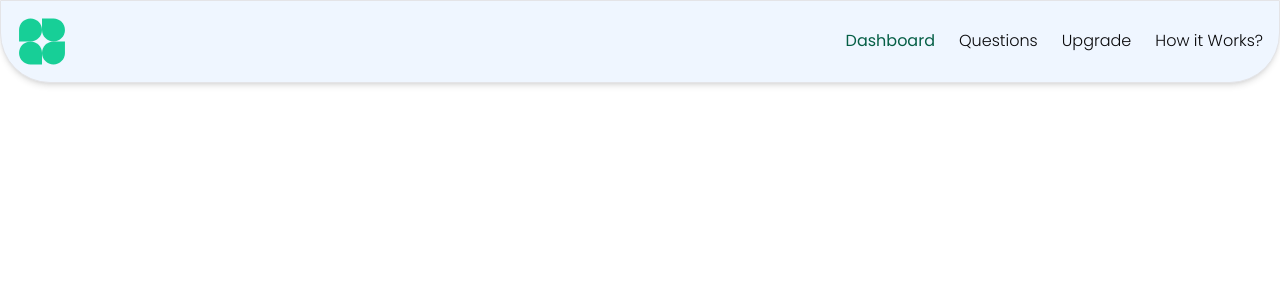
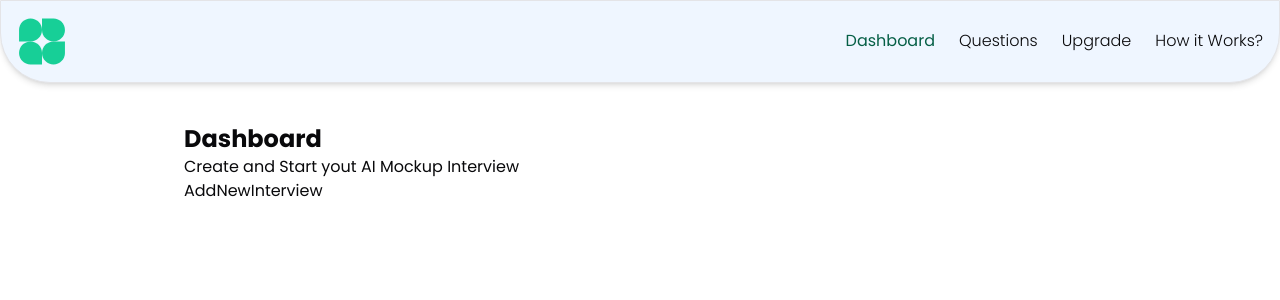
Before and after one commit to srishtisingh1407/ace-that, a Next.js app: page /dashboard in a window 1280 px wide. Shown: the top 300 px of the page. Built offline with nearby package versions, Linux system fonts and the light colour scheme; a web font is replaced by a local one.

Commit message:
dashboard add

```diff
--- /dev/null
+++ b/app/dashboard/_components/AddNewInterview.jsx
@@ -0,0 +1,9 @@
+import React from 'react'
+
+function AddNewInterview() {
+  return (
+    <div>AddNewInterview</div>
+  )
+}
+
+export default AddNewInterview
--- a/app/dashboard/layout.jsx
+++ b/app/dashboard/layout.jsx
@@ -6,7 +6,10 @@ function DashboardLayout({children}) {
   return (
     <div>
       <Header/>
-       {children}
+      <div className='mx-5 md:mx-20 lg:mx-36 ' >
+      {children}
+      </div>
+
     </div>
   )
 }
--- a/app/dashboard/page.jsx
+++ b/app/dashboard/page.jsx
@@ -1,13 +1,20 @@
 import React, { Children } from 'react'
 import Header from './_components/Header'
 import DashboardLayout from './layout'
+import AddNewInterview from './_components/AddNewInterview'
 
-function dashboard() {
+function Dashboard() {
   return (
+    <div className='p-10'>
+    <h2 className='font-bold text-2xl'>Dashboard</h2>
+    <h2 className='text-gray-500'>Create and Start yout AI Mockup Interview</h2>
+
+
     <div>
-
+      <AddNewInterview/>
+    </div>
       </div>
   )
 }
 
-export default dashboard
+export default Dashboard
```
